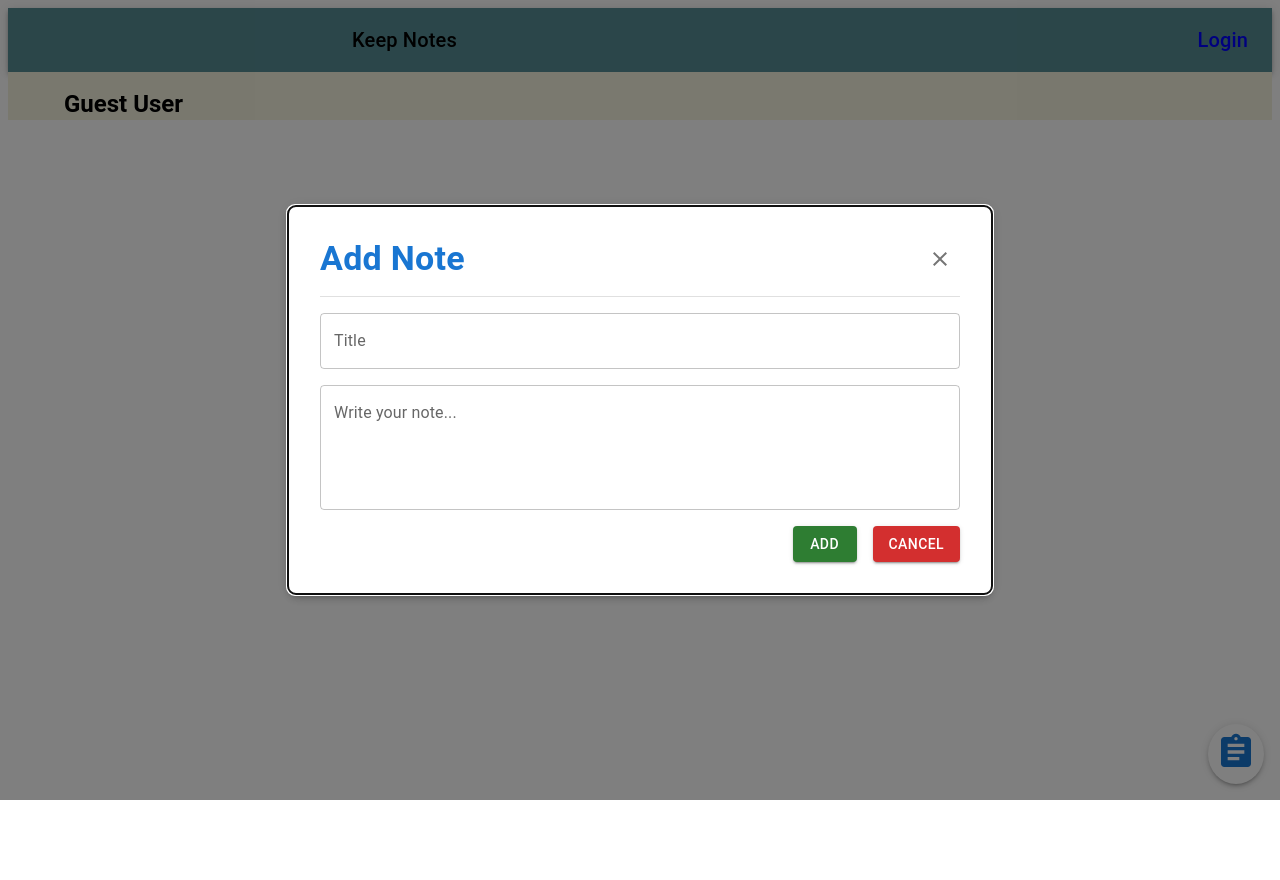
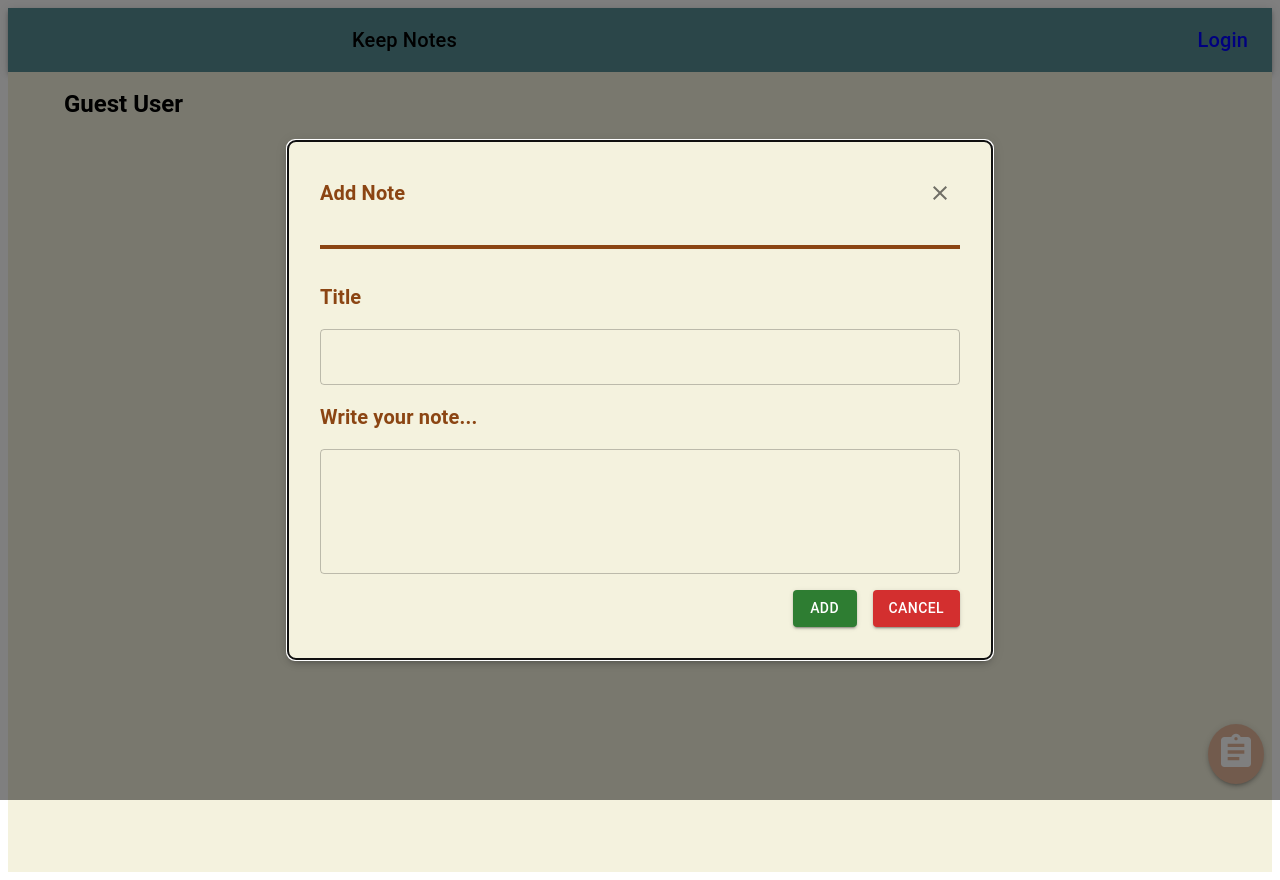
Before and after one commit to Pavithra-p0715/NewArchive, a Next.js app: page /portal/about in a window 1280 px wide. Both pictures are taken after a click on the element 1236 px from the left and 754 px from the top of the page. Before the commit the page ends 800 px from the top, so only its background shows below. Built offline with nearby package versions, Linux system fonts and the light colour scheme.

Commit message:
edit icon & delet icon fixed

```diff
--- a/src/app/common/components/LoginForm.tsx
+++ b/src/app/common/components/LoginForm.tsx
@@ -1,13 +1,17 @@
 import React from "react";
-import { Paper, Typography, Alert, Box } from "@mui/material";
+import { Paper, Typography, Alert, Box, IconButton } from "@mui/material";
 import CustomTypography from "./CustomTypography";
 import Line from "./Line";
-
+import EditIcon from "@mui/icons-material/Edit";
+import DeleteIcon from "@mui/icons-material/Delete";
 interface LoginPopupProps {
   title: string;
   error?: string | null;
   message?: string;
   children: React.ReactNode;
+  isEdit?: boolean;
+  onEditOpen?: () => void;
+  onDelete?: () => void;
 }
 
 const LoginPopup: React.FC<LoginPopupProps> = ({
@@ -15,6 +19,9 @@ const LoginPopup: React.FC<LoginPopupProps> = ({
   error,
   message,
   children,
+  isEdit = false,
+  onEditOpen,
+  onDelete,
 }) => {
   return (
     <Paper
@@ -28,7 +35,35 @@ const LoginPopup: React.FC<LoginPopupProps> = ({
         borderRadius: "8px",
       }}
     >
-      <CustomTypography text={title} />
+      <Box
+        sx={{
+          display: "flex",
+          justifyContent: "space-between",
+          alignItems: "center",
+        }}
+      >
+        <CustomTypography text={title} />
+        <Box
+          sx={{
+            display: "flex",
+            alignItems: "center",
+            justifyContent: "flex-end",
+            gap: 1,
+          }}
+        >
+          {isEdit && (
+            <>
+              <IconButton onClick={() => onEditOpen?.()}>
+                <EditIcon fontSize="small" />
+              </IconButton>
+              <IconButton onClick={onDelete}>
+                <DeleteIcon fontSize="small" />
+              </IconButton>
+            </>
+          )}
+        </Box>
+      </Box>
+
       <Line sx={{ borderColor: "#8B4513", borderWidth: "2px", marginY: 2 }} />
 
       {error && <Alert severity="error">{error}</Alert>}
--- a/src/app/layout.tsx
+++ b/src/app/layout.tsx
@@ -16,10 +16,10 @@ export default function RootLayout({
     <>
       <html lang="en">
         <body>
-          <AppBar position="static" sx={{    backgroundColor: "#568D94",}}>
+          <AppBar position="static" sx={{ backgroundColor: "#568D94" }}>
             <Header title="Keep Notes" menuItems={menuItems} />
           </AppBar>
-          <Box sx={{ backgroundColor: "#F4F2DE" }}>{children}</Box>
+          <Box sx={{ backgroundColor: "#F4F2DE",minHeight:'100vh' }}>{children}</Box>
         </body>
       </html>
     </>
--- a/src/app/portal/about/components/About.tsx
+++ b/src/app/portal/about/components/About.tsx
@@ -11,13 +11,13 @@ import {
   Alert,
 } from "@mui/material";
 import AssignmentIcon from "@mui/icons-material/Assignment";
-import EditIcon from "@mui/icons-material/Edit";
 import useNotes from "@/app/portal/about/components/AboutService/useAboutAction";
 import Notes from "@/app/portal/about/components/Notes";
 import { State } from "@/app/portal/about/interface/interface";
+import LoginPopup from "@/app/common/components/LoginForm";
+import CustomTypography from "@/app/common/components/CustomTypography";
 
-  const About = () => {
-
+const About = () => {
   const [state, setState] = useState<State>({
     notes: [],
     open: false,
@@ -68,52 +68,20 @@ import { State } from "@/app/portal/about/interface/interface";
           {user ? `Good Morning: ${user.email}` : "Guest User"}
         </Typography>
         {state.notes.length > 0 ? (
-          <Box
-            sx={{
-              height: "50vh",
-              width: "50vh",
-              overflowY: "auto",
-              padding: 2,
-              border: "1px solid #ccc",
-              borderRadius: 2,
-              backgroundColor: "#f9f9f9",
-            }}
-          >
+          <Box>
             {state.notes.map((note, index) => (
-              <Paper
-                key={index}
-                elevation={3}
-                sx={{
-                  padding: 2,
-                  marginBottom: 2,
-                  backgroundColor: "#fff",
-                  borderRadius: 2,
-                  position: "relative",
-                }}
+              <LoginPopup
+                title={note.title}
+                isEdit={true}
+                onEditOpen={() => handleEditNote(index)}
+                onDelete={handleDeleteNote}
               >
-                <Typography
-                  variant="h6"
-                  fontWeight="bold"
-                  sx={{ color: "#333" }}
-                >
-                  {note.title}
-                </Typography>
-                <Typography variant="body1" sx={{ color: "#555" }}>
-                  {note.content}
-                </Typography>
-                <Typography
-                  variant="caption"
-                  sx={{ display: "block", marginTop: 1, color: "#888" }}
-                >
-                  Created on: {note.createdAt}
-                </Typography>
-                <IconButton
-                  sx={{ position: "absolute", top: 8, right: 8 }}
-                  onClick={() => handleEditNote(index)}
-                >
-                  <EditIcon fontSize="small" />
-                </IconButton>
-              </Paper>
+                <CustomTypography text={note.content} sx={{ color: "##555" }} />
+                <CustomTypography
+                  sx={{ display: "block", marginTop: 1, color: "#555" }}
+                  text={`Created on: ${note.createdAt}`}
+                />
+              </LoginPopup>
             ))}
           </Box>
         ) : (
@@ -124,7 +92,7 @@ import { State } from "@/app/portal/about/interface/interface";
             position: "fixed",
             bottom: 16,
             right: 16,
-            backgroundColor: "white",
+            backgroundColor: "#E6B89C",
             borderRadius: "50%",
             boxShadow: 3,
             p: 1,
@@ -132,7 +100,7 @@ import { State } from "@/app/portal/about/interface/interface";
           }}
           onClick={resetNote}
         >
-          <AssignmentIcon sx={{ fontSize: 40, color: "primary.main" }} />
+          <AssignmentIcon sx={{ fontSize: 40, color: "#FFF" }} />
         </Box>
 
         <Notes
@@ -160,6 +128,6 @@ import { State } from "@/app/portal/about/interface/interface";
       </Container>
     </>
   );
-}
+};
 
 export default About;
--- a/src/app/portal/about/components/Notes.tsx
+++ b/src/app/portal/about/components/Notes.tsx
@@ -12,6 +12,8 @@ import {
 } from "@mui/material";
 import CloseIcon from "@mui/icons-material/Close";
 import { NotesProps } from "@/app/portal/about/interface/interface";
+import CustomTypography from "@/app/common/components/CustomTypography";
+import Line from "@/app/common/components/Line";
 
 const Notes: React.FC<NotesProps> = ({
   open,
@@ -30,11 +32,12 @@ const Notes: React.FC<NotesProps> = ({
     >
       <Box
         sx={{
-          backgroundColor: "white",
+          // backgroundColor: "white",
           padding: 4,
           borderRadius: 2,
           boxShadow: 5,
           minWidth: "50vw",
+          backgroundColor: "#F4F2DE",
         }}
       >
         <Box sx={{ display: "flex", flexDirection: "column", gap: 2 }}>
@@ -45,28 +48,40 @@ const Notes: React.FC<NotesProps> = ({
               alignItems: "center",
             }}
           >
-            <Typography variant="h4" color="primary" fontWeight="bold">
-              {isEditing ? "Edit Note" : "Add Note"}
-            </Typography>
+            <CustomTypography
+              text={isEditing ? "Edit Note" : "Add Note"}
+              sx={{ color: "#8B4513", fontWeight: "bold" }}
+            />
             <IconButton onClick={onClose}>
               <CloseIcon />
             </IconButton>
           </Box>
-          <Divider />
+          <Line
+            sx={{ borderColor: "#8B4513", borderWidth: "2px", marginY: 2 }}
+          />
+
           {isEditing ? (
             ""
           ) : (
+            <>
+             <CustomTypography
+              text={"Title"}
+              sx={{ color: "#8B4513", fontWeight: "bold" }}
+            />
             <TextField
               fullWidth
-              label="Title"
               variant="outlined"
               value={value.title}
               onChange={(e) => onValueChange("title", e.target.value)}
             />
-          )}
+         </> )}
+             <CustomTypography
+              text={"Write your note..."}
+              sx={{ color: "#8B4513", fontWeight: "bold" }}
+            />
           <TextField
             fullWidth
-            label="Write your note..."
+
             multiline
             rows={4}
             variant="outlined"
@@ -85,7 +100,7 @@ const Notes: React.FC<NotesProps> = ({
                   Delete
                 </Button>
               </>
-            ) : (
+            ) : (<>
               <>
                 <Button variant="contained" color="success" onClick={onAdd}>
                   Add
@@ -94,7 +109,7 @@ const Notes: React.FC<NotesProps> = ({
                   Cancel
                 </Button>
               </>
-            )}
+           </> )}
           </Box>
         </Box>
       </Box>
```
